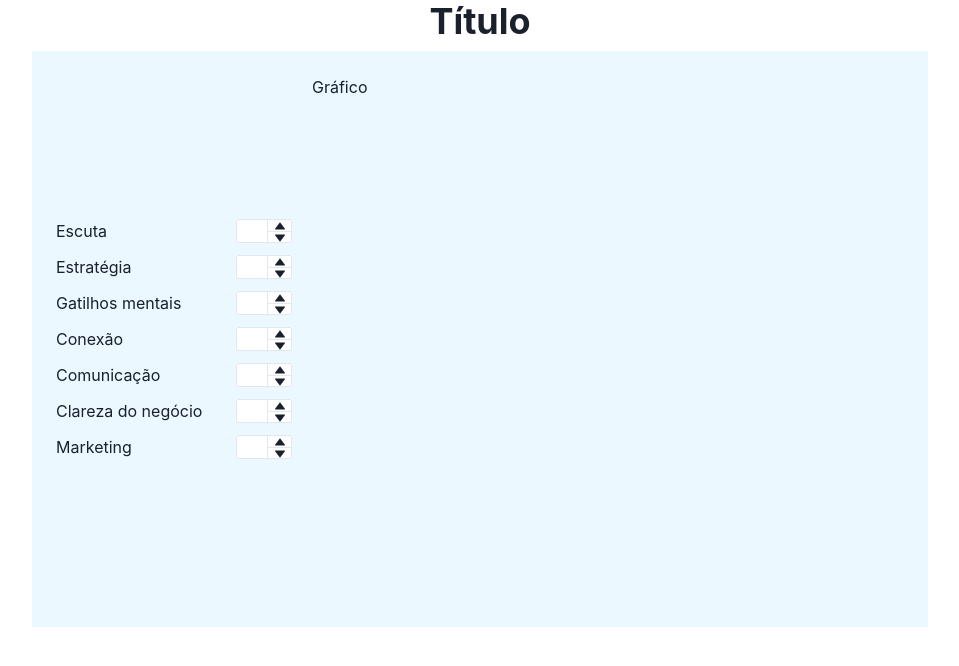
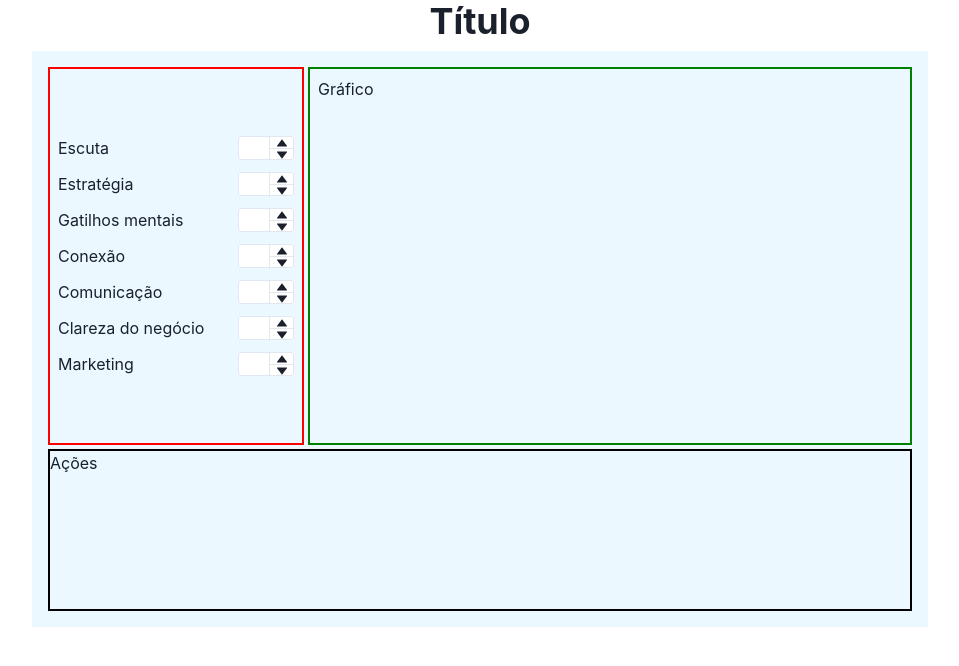
Before and after one commit to wellingtongmota/polar-area-chart, a React (Vite) app: page / in a window 1280 px wide. Shown: the top 666 px of the page, without its empty margins (160-1119 px from the left). Built offline with nearby package versions, Linux system fonts and the light colour scheme.

Commit message:
Criação div para botões

```diff
--- a/src/App.jsx
+++ b/src/App.jsx
@@ -34,6 +34,7 @@ const App = () => {
         gap={1}
         p={4}
         flexDirection={['column', 'row']}
+        flexWrap='wrap'
       >
         <Flex
           // flex={1}
@@ -42,7 +43,7 @@ const App = () => {
           gap={[4, 3]}
           px={2}
           justify='center'
-        // border='2px solid red'
+          border='2px solid red'
         >
           {
             qualidades.map((item, index) => (
@@ -62,9 +63,15 @@ const App = () => {
         <Flex
           flex={1}
           p={2}
-          // border='2px solid green'
+          border='2px solid green'
         >
           Gráfico
+        </Flex>
+        <Flex
+          border='2px solid black'
+          w='full'
+        >
+          Ações
         </Flex>
       </Flex>
     </Flex>
```
